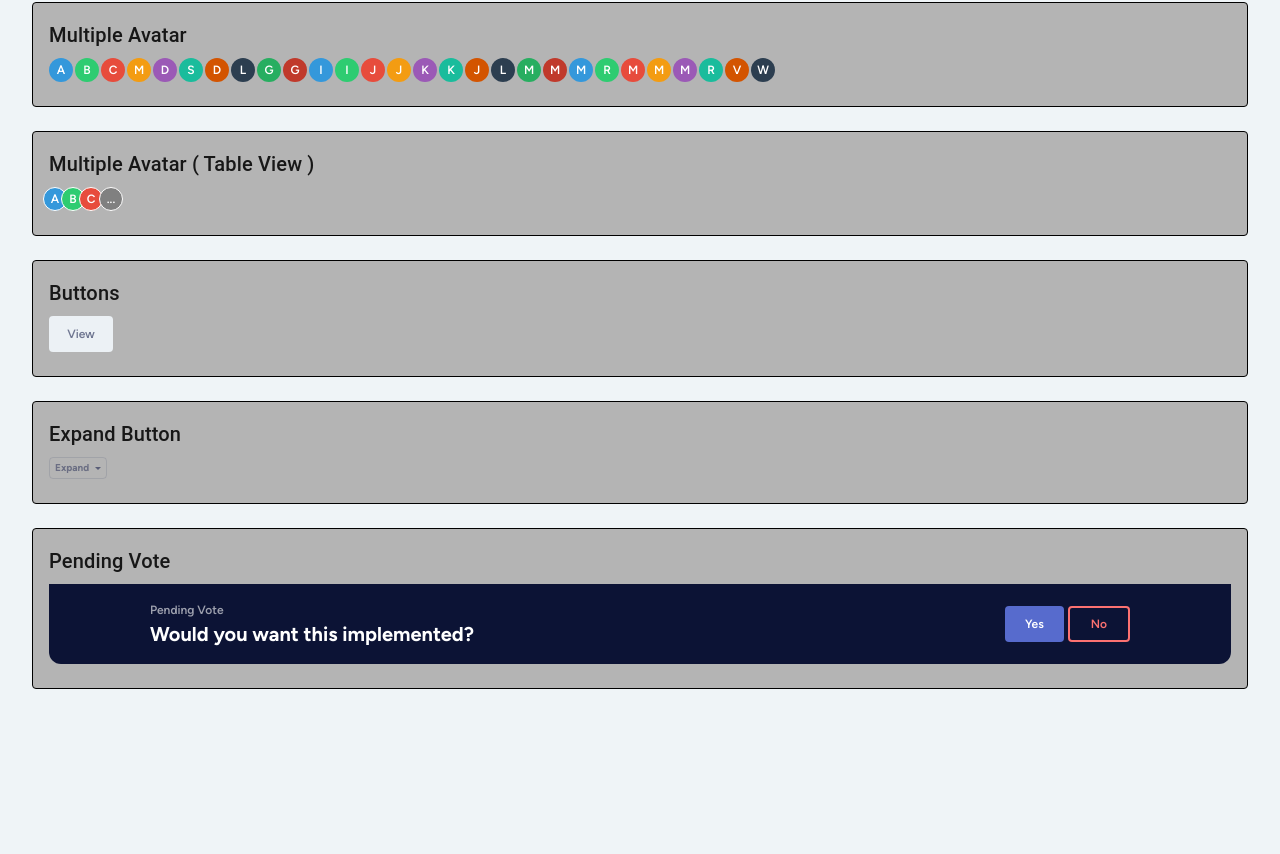
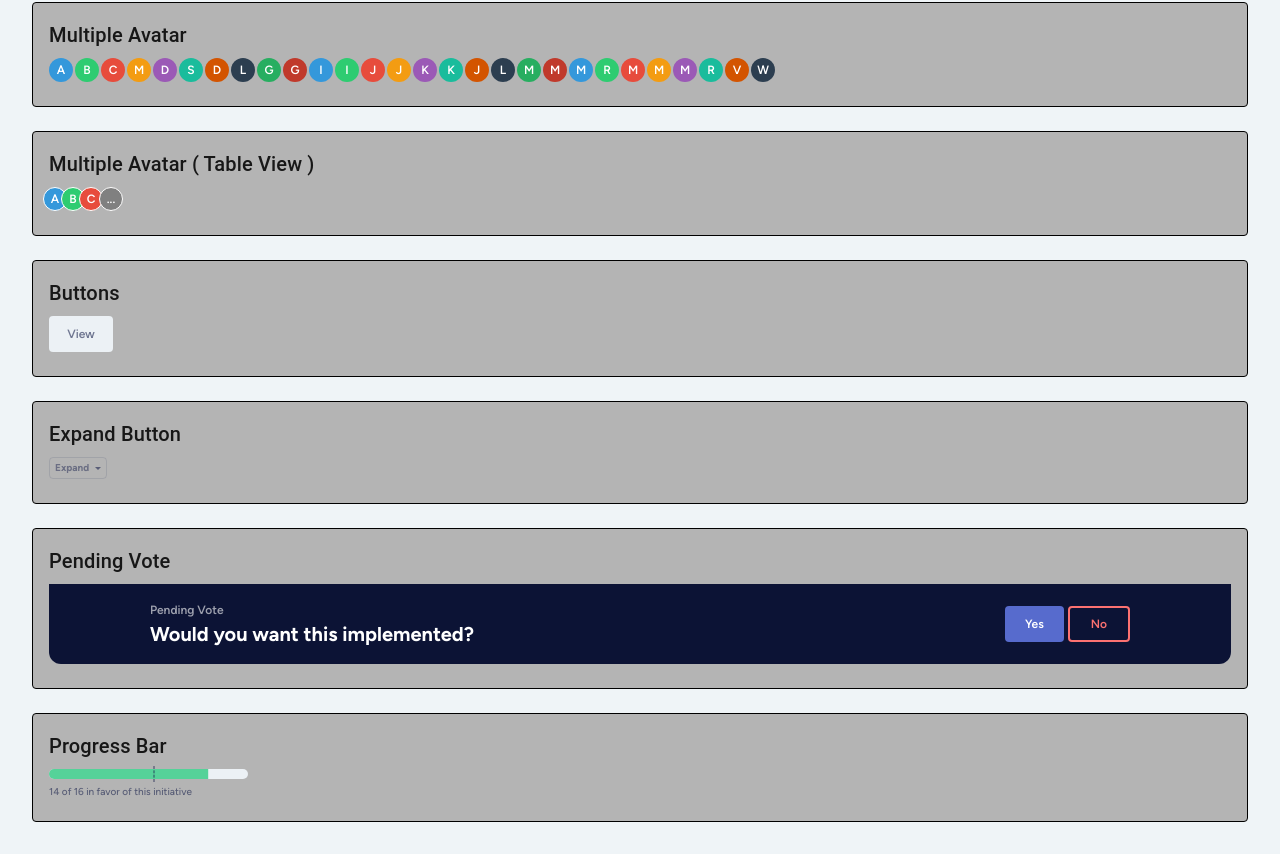
Before and after one commit to frost-jm/frost-initiatives, a React (Vite) app in the folder ui/: page /components-library in a window 1280 px wide. Shown: the part 2984-3838 px from the top of the page. Before the commit the page ends 3705 px from the top, so only its background shows below. Built offline with nearby package versions, Linux system fonts and the light colour scheme.

Commit message:
Added progress bar

```diff
--- a/ui/src/components/index.tsx
+++ b/ui/src/components/index.tsx
@@ -20,6 +20,7 @@ import TableContentWTitle from '@/components/low-level-components/Table/TableCon
 import ExpandButton from '@/components/low-level-components/Button/ExpandButton';
 import TableDropdown from '@/components/low-level-components/Dropdown/TableDropdown';
 import SortDropdown from '@/components/low-level-components/Dropdown/SortDropdown';
+import ProgressBar from '@/components/low-level-components/ProgressBar';
 import Sample from '@/components/sample';
 
-export { Sample, Logo, Input, SubmitButton, StatusDropdown, ActionDropdown, Tabs, DepartmentDropdown, BannerContent, StatusHeader, Buttons, ButtonType, TableHeader, Avatar, TableLabel, TableContent, PendingVote, TableContentWTitle, ExpandButton, TableDropdown, SortDropdown };
+export { Sample, Logo, Input, SubmitButton, StatusDropdown, ActionDropdown, Tabs, DepartmentDropdown, BannerContent, StatusHeader, Buttons, ButtonType, TableHeader, Avatar, TableLabel, TableContent, PendingVote, TableContentWTitle, ExpandButton, TableDropdown, SortDropdown, ProgressBar };
--- /dev/null
+++ b/ui/src/components/low-level-components/ProgressBar.tsx
@@ -0,0 +1,46 @@
+import { LinearProgress, Box } from '@mui/material';
+const ProgressBar = () => {
+	return (
+		<>
+			<Box sx={{ width: '100%', position: 'relative', maxWidth: '199px' }}>
+				<LinearProgress
+					variant='determinate'
+					value={80}
+					sx={{
+						background: '#ECF1F5',
+						height: '10px',
+						borderRadius: '100px',
+
+						span: {
+							background: '#55D299',
+						},
+					}}
+				/>
+				<Box
+					sx={{
+						width: '16px',
+						height: '10px',
+						borderTop: '1px dashed rgba(29, 36, 79, 0.8)',
+						position: 'absolute',
+						left: '50%',
+						top: '50%',
+						transform: 'translate(-50%, -50%) rotate(90deg)',
+					}}
+				></Box>
+			</Box>
+			<Box
+				sx={{
+					marginTop: '8px',
+					fontFamily: 'Figtree-Medium,san-serif',
+					fontSize: '10px',
+					lineHeight: '1',
+					color: 'rgba(29, 36, 79, 0.6)',
+				}}
+			>
+				14 of 16 in favor of this initiative
+			</Box>
+		</>
+	);
+};
+
+export default ProgressBar;
--- a/ui/src/pages/components-library.tsx
+++ b/ui/src/pages/components-library.tsx
@@ -21,6 +21,7 @@ import {
 	ExpandButton,
 	TableDropdown,
 	SortDropdown,
+	ProgressBar,
 } from '@/components/index';
 
 import { Home, Archived, ForImplementation, Implemented, InProgress, Voting } from '@/pages/tabs';
@@ -171,6 +172,10 @@ const components = [
 		name: 'Pending Vote',
 		component: PendingVote,
 	},
+	{
+		name: 'Progress Bar',
+		component: ProgressBar,
+	},
 ];
 
 const ComponentsLibrary = () => {
```
